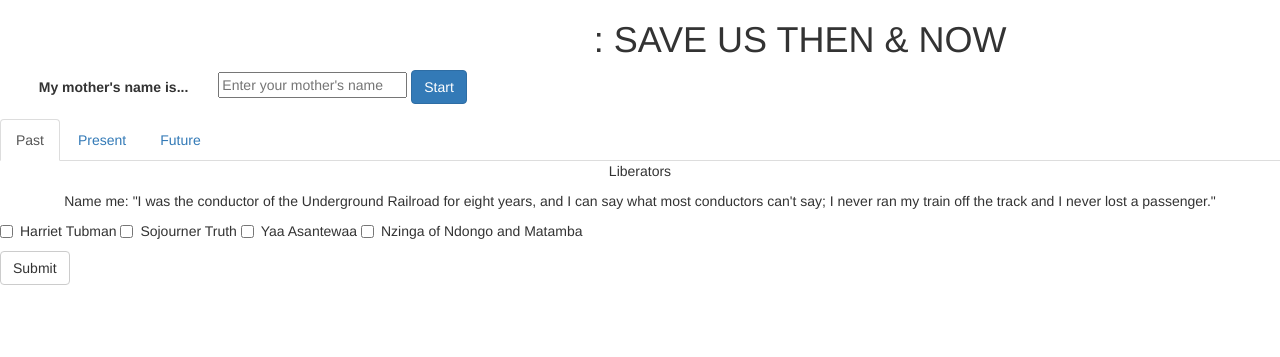
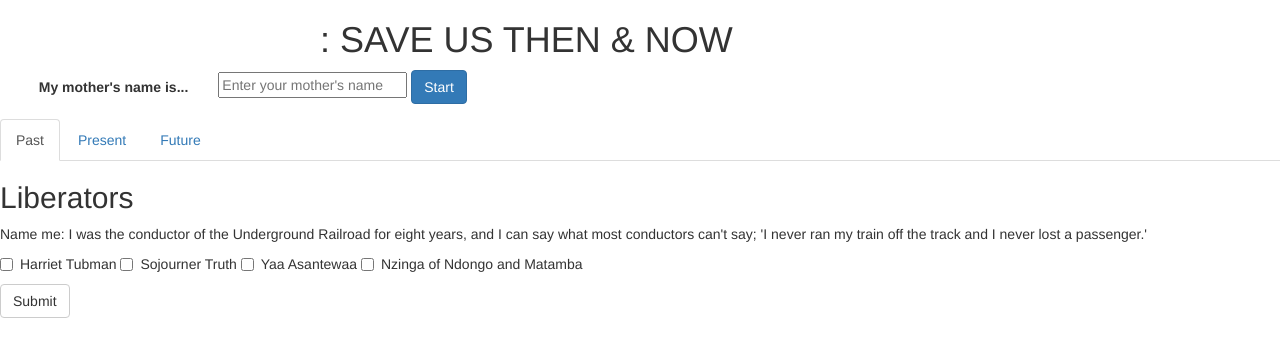
Before and after one commit to Lula27/week-3-game, a PHP site: page / in a window 1280 px wide. Shown: the top 357 px of the page. Run offline with PHP 8.4, Linux system fonts and the light colour scheme.

Commit message:
style change

```diff
--- a/assets/css/style.css
+++ b/assets/css/style.css
@@ -1,11 +1,9 @@
 /*CSS page for hangman game index.html*/
-h1 {
-	text-align: center;
-}
-p {
-	text-align: center;
-}
 
 body {
 	background-color: #fffff;
 }
+
+.alignleft {
+	text-align: left;
+}
--- a/assets/javascript/game2.js
+++ b/assets/javascript/game2.js
@@ -65,8 +65,8 @@ document.getElementById("game").addEventListener("click", addElement);
 function addElement () {
 	// Create new div element & git it some content
 	var newDiv = document.createElement("div");
-	var questionOne = document.createTextNode("Name me: '\"I was the conductor of the Underground Railroad for eight years, and I can say what most conductors can't say; I never ran my train off the track and I never lost a passenger.\"");
-	newDiv.appendChild(questionOne);
+	// var questionOne = document.createTextNode("Name me: '\"I was the conductor of the Underground Railroad for eight years, and I can say what most conductors can't say; I never ran my train off the track and I never lost a passenger.\"");
+	// newDiv.appendChild(questionOne);
 
 
 	// add newly created element and its content into the DOM
@@ -82,7 +82,7 @@ for (i = 0; i < 2; i++) {
 }
 
 // Practice with LoopS
-var text = "Name me: '\"I was the conductor of the Underground Railroad for eight years, and I can say what most conductors can't say; I never ran my train off the track and I never lost a passenger.\"";
+var text = ;
 var td;
 for (i = 0; i < 2; i++) {
 	td = document.getElementById("game");
--- a/index.html
+++ b/index.html
@@ -51,9 +51,9 @@ Style: Boehemian Circus Freak Era; music, videos, enchantment to dress up-->
 
 
 <!-- For Questionaire Form -->
+<h2 align="left">Liberators</h2>
+	<p class="alignleft">Name me: I was the conductor of the Underground Railroad for eight years, and I can say what most conductors can't say; 'I never ran my train off the track and I never lost a passenger.'</p>
 <form>
-	<p>Liberators</p>
-	<p>Name me: "I was the conductor of the Underground Railroad for eight years, and I can say what most conductors can't say; I never ran my train off the track and I never lost a passenger."</p>
 	<div class="checkbox">
 		<label>
 			<input type="checkbox">Harriet Tubman
```
